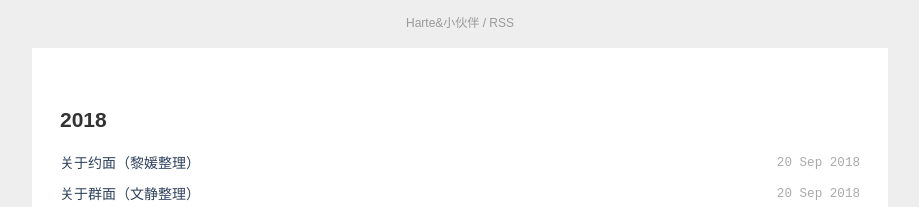
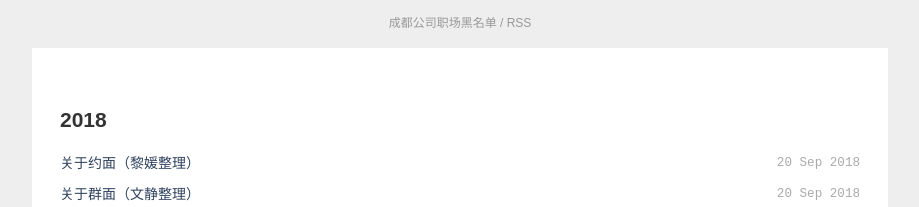
Before and after one commit to Harteyang/harte.top, a Jekyll site: the page built from archive.html, in a window 1280 px wide. Shown: the top 207 px of the page, without its empty margins (180-1099 px from the left). Built offline with Jekyll 4.4.1, drawn with Linux system fonts in a browser that asks for light colours; nearby versions of some CDN libraries; Markdown is read by kramdown in place of the engine named in the settings; comment, search, counter and statistics services are not loaded.

Commit message:
测试
测试

```diff
--- a/CNAME
+++ /dev/null
@@ -1 +0,0 @@
-harte.top
--- a/_config.yml
+++ b/_config.yml
@@ -1,6 +1,6 @@
-name: "Harte&小伙伴"
-description: "Harte&HR的小伙伴们."
-url: "https://harte.top"
+name: "成都公司职场黑名单"
+description: "成都公司职场黑名单"
+url: ""
 markdown: redcarpet
 highlighter: pygments
 exclude: ["fabfile.py*", "*.bak"]
```
Also changed, not shown: favicon.png (deleted), 1 other file.
